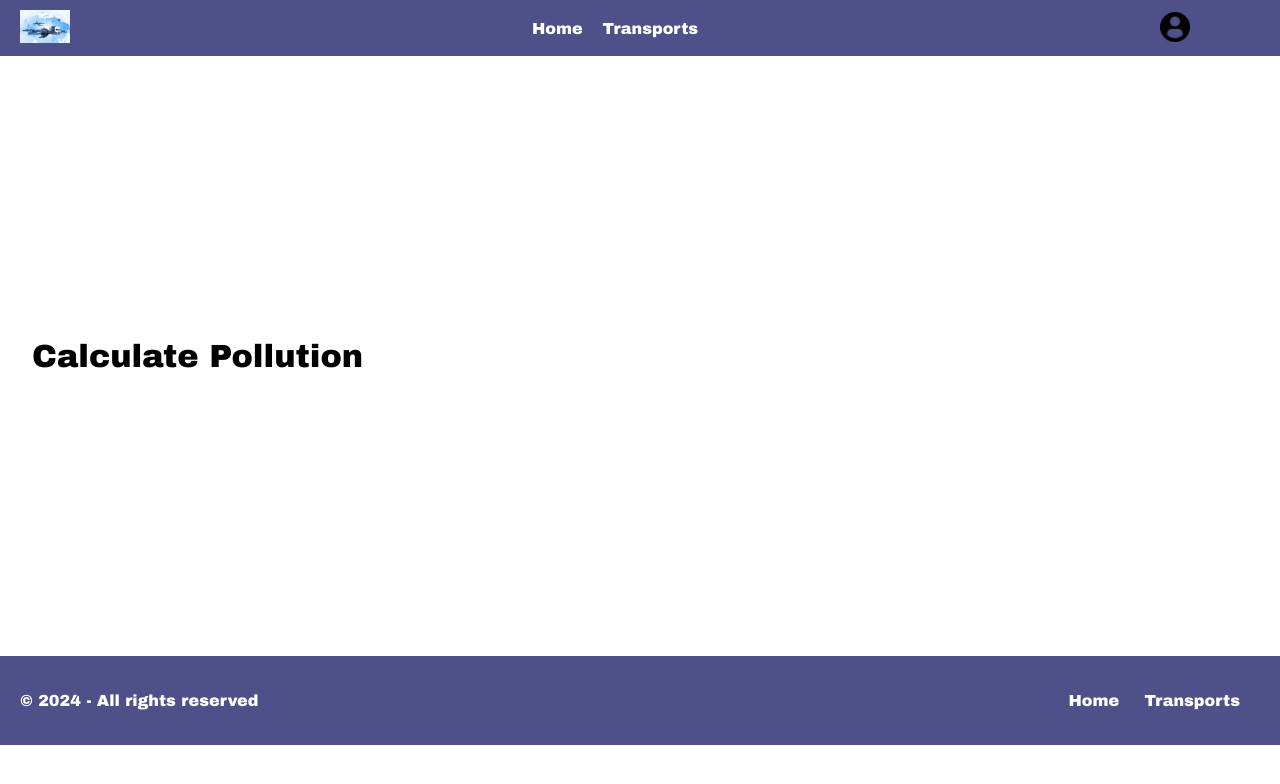
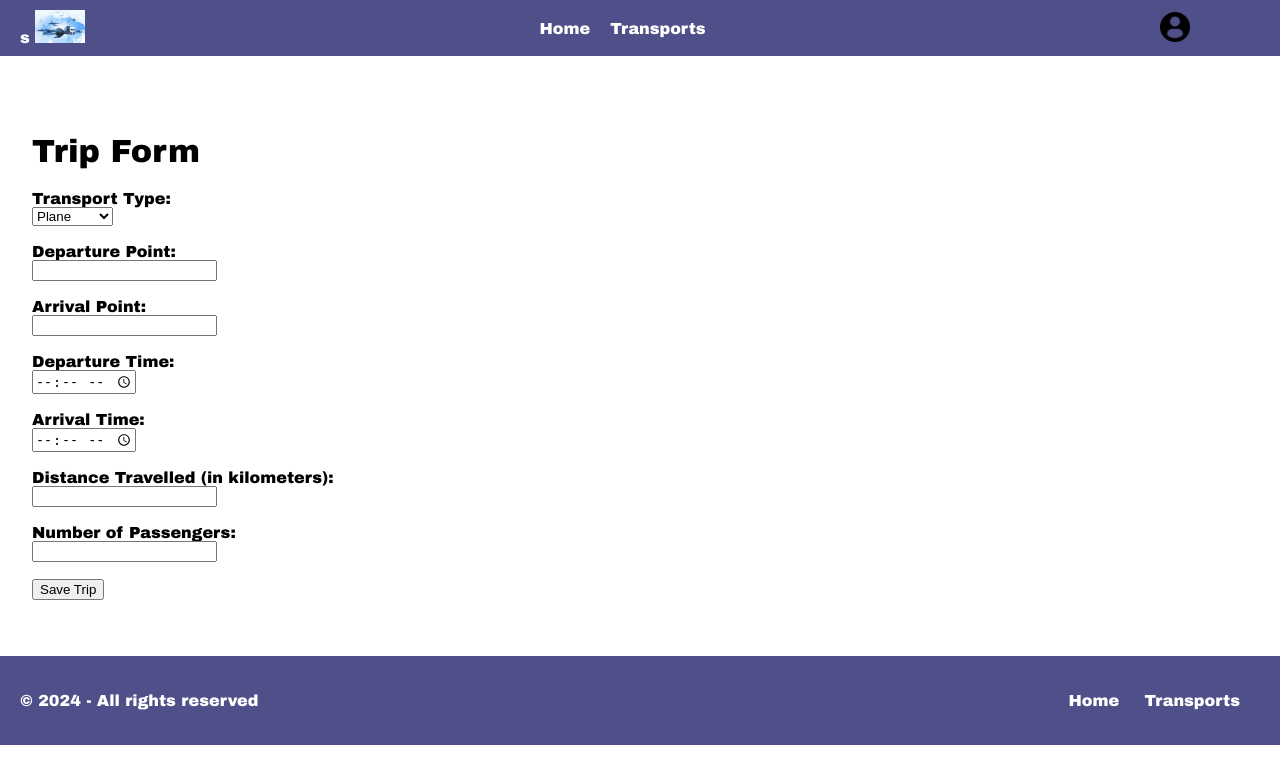
Before and after one commit to loanarm2306/web2, a Django app: page /calculate/ in a window 1280 px wide. Shown: the top 784 px of the page. Run offline with Django 5.2, Linux system fonts and the light colour scheme.

Commit message:
Creat el formulari però falta solucionar error!

```diff
--- a/templates/base.html
+++ b/templates/base.html
@@ -9,7 +9,7 @@
         </head>
         <body>
           <nav class="navbar">
-            <div class="logo">
+            <div class="logo">s
                 <img src="{% static 'images/logo.jpg'%}" alt="Logo">
             </div>
             <div class="nav-links">
@@ -26,10 +26,10 @@
                     </div>
                 </div>
                 {% if user.is_authenticated %}
-                    <a action="{% url 'calculate' %}" method="post">
+                    <form action="{% url 'calculate' %}" method="post">
                         {% csrf_token %}
                         <button id="calculate_pollution">Calculate Pollution</button>
-                    </a>
+                    </form>
                 {% endif %}
             </div>
             <div id="div_login_logout">
--- a/templates/calculate.html
+++ b/templates/calculate.html
@@ -1,12 +1,40 @@
 {% extends "base.html" %}
 {% load static %}
 
+{% block title %}Calculate Pollution{% endblock %}
+
 {% block content %}
+    <h1>Trip Form</h1>
+    <form action="/save_trip" method="POST">
+        {% csrf_token %}
+        <label for="transport_type">Transport Type:</label><br>
+        <select name="transport_type" id="transport_type">
+            <option value="plane">Plane</option>
+            <option value="train">Train</option>
+            <option value="car">Car</option>
+            <option value="subway">Subway</option>
+            <option value="motorbike">Motorbike</option>
+            <option value="boat">Boat</option>
+        </select><br><br>
 
-    <body>
+        <label for="departure_point">Departure Point:</label><br>
+        <input type="text" id="departure_point" name="departure_point" required><br><br>
 
-    <h1>Calculate Pollution</h1>
+        <label for="arrival_point">Arrival Point:</label><br>
+        <input type="text" id="arrival_point" name="arrival_point" required><br><br>
 
-    </body>
+        <label for="departure_time">Departure Time:</label><br>
+        <input type="time" id="departure_time" name="departure_time" required><br><br>
 
+        <label for="arrival_time">Arrival Time:</label><br>
+        <input type="time" id="arrival_time" name="arrival_time" required><br><br>
+
+        <label for="distance">Distance Travelled (in kilometers):</label><br>
+        <input type="number" id="distance" name="distance" required><br><br>
+
+        <label for="passengers">Number of Passengers:</label><br>
+        <input type="number" id="passengers" name="passengers" required><br><br>
+
+        <input type="submit" value="Save Trip">
+    </form>
 {% endblock %}
```
